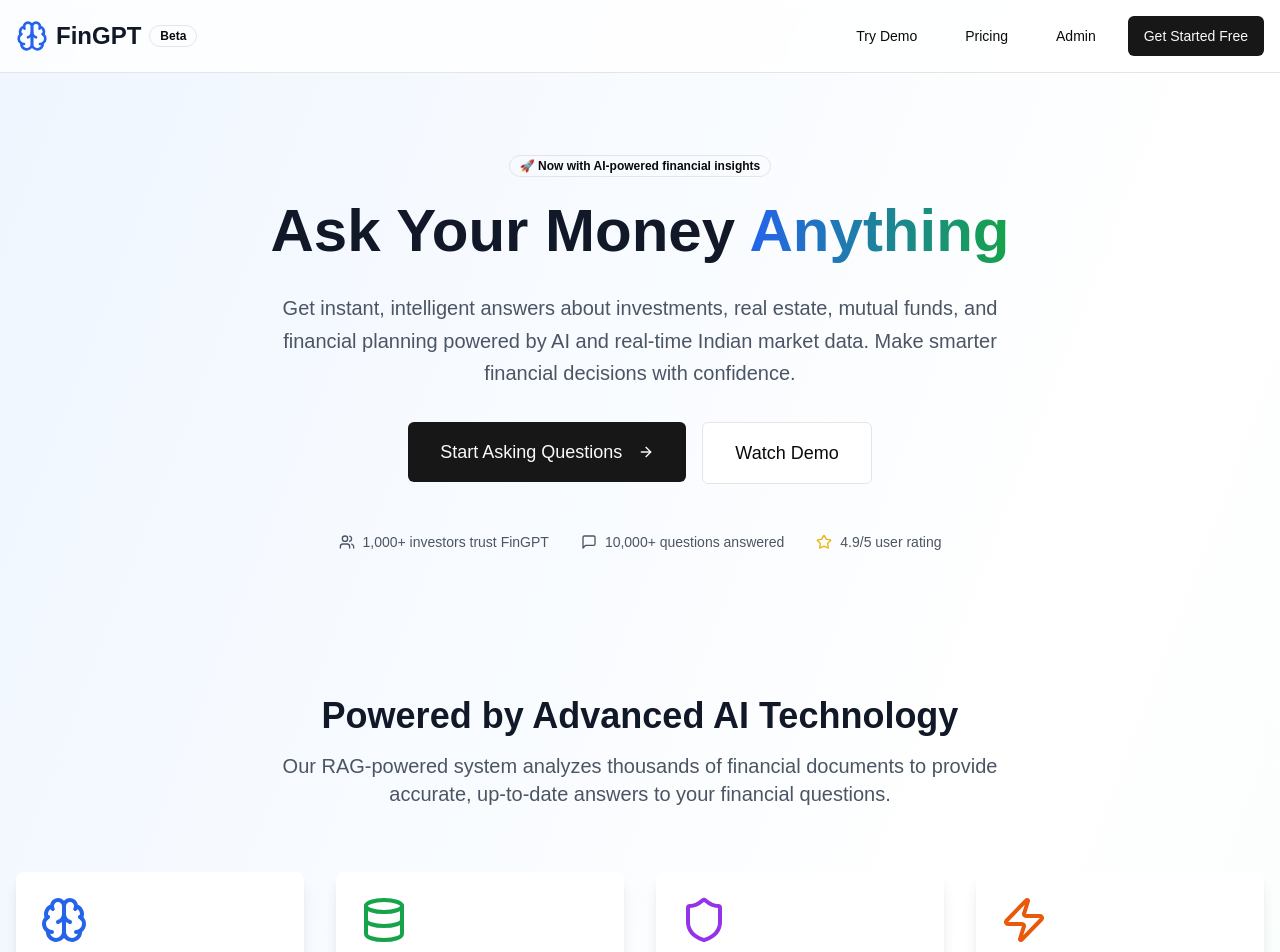
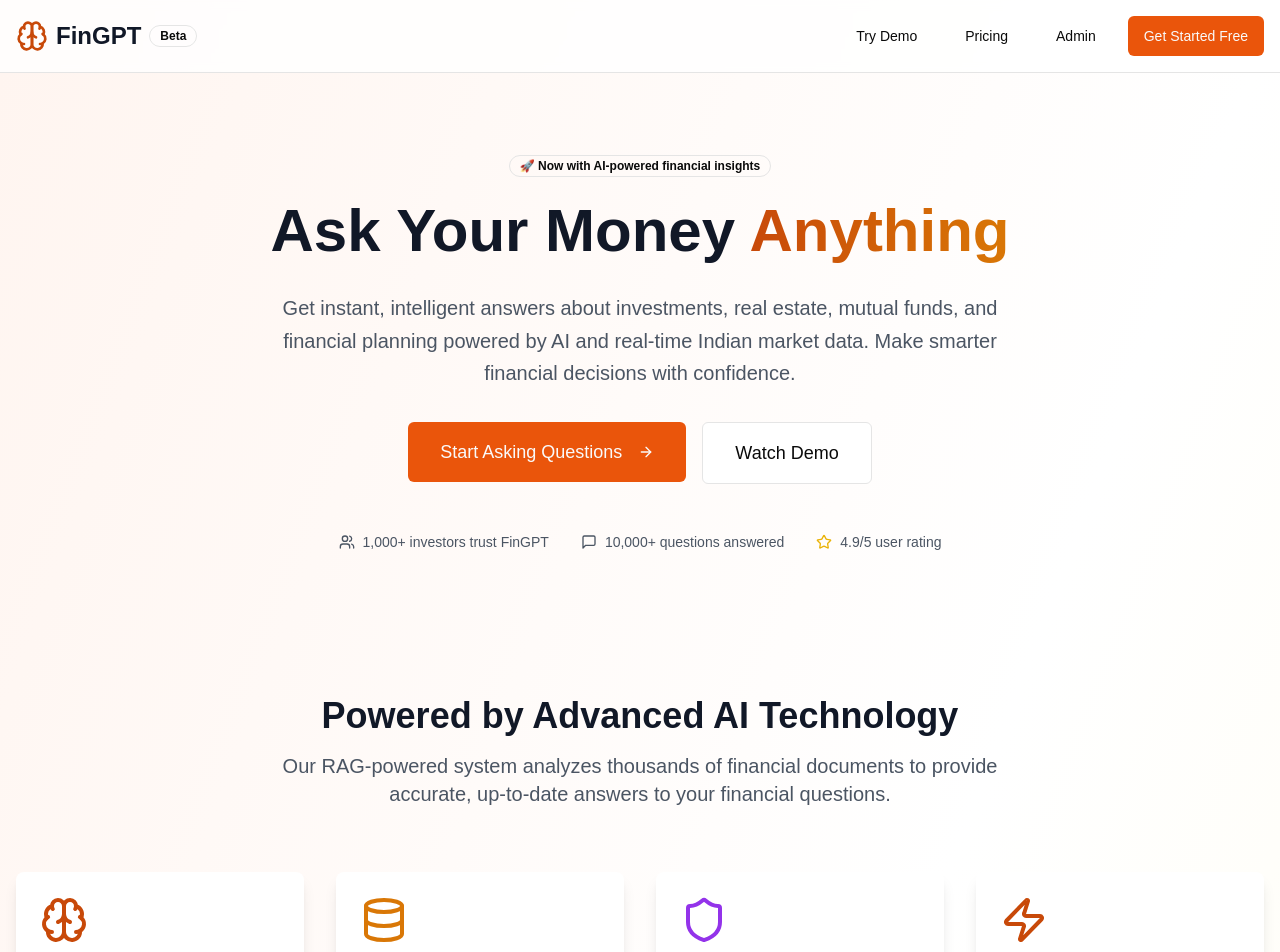
Before and after one commit to prasadi24/v0-ask-your-money-anything, a Next.js app: page / in a window 1280 px wide. Shown: the top 952 px of the page. Built offline with nearby package versions, Linux system fonts and the light colour scheme; no server answers.

Commit message:
refactor: update color scheme to neutral and professional tones
Change landing page and overall color scheme to avoid political connotations

Co-authored-by: null <175280824+prasadi24@users.noreply.github.com>

```diff
--- a/app/ask/page.tsx
+++ b/app/ask/page.tsx
@@ -113,7 +113,7 @@ export default function AskPage() {
       <header className="border-b bg-white">
         <div className="container mx-auto px-4 py-4 flex items-center justify-between">
           <Link href="/" className="flex items-center space-x-2">
-            <Brain className="h-8 w-8 text-blue-600" />
+            <Brain className="h-8 w-8 text-orange-600" />
             <h1 className="text-2xl font-bold text-gray-900">FinGPT</h1>
           </Link>
           <nav className="flex items-center space-x-4">
@@ -137,7 +137,7 @@ export default function AskPage() {
                 {sampleQuestions.map((category, index) => (
                   <div key={index}>
                     <div className="flex items-center space-x-2 mb-2">
-                      <category.icon className="h-4 w-4 text-blue-600" />
+                      <category.icon className="h-4 w-4 text-orange-600" />
                       <h3 className="font-medium text-sm">{category.category}</h3>
                     </div>
                     <div className="space-y-1">
@@ -145,7 +145,7 @@ export default function AskPage() {
                         <button
                           key={qIndex}
                           onClick={() => handleSampleQuestion(question)}
-                          className="text-left text-xs text-gray-600 hover:text-blue-600 block w-full p-2 rounded hover:bg-blue-50 transition-colors"
+                          className="text-left text-xs text-gray-600 hover:text-orange-600 block w-full p-2 rounded hover:bg-orange-50 transition-colors"
                         >
                           {question}
                         </button>
@@ -162,7 +162,7 @@ export default function AskPage() {
             <Card className="h-[600px] flex flex-col">
               <CardHeader>
                 <CardTitle className="flex items-center space-x-2">
-                  <Brain className="h-5 w-5 text-blue-600" />
+                  <Brain className="h-5 w-5 text-orange-600" />
                   <span>Ask Your Financial Questions</span>
                 </CardTitle>
               </CardHeader>
@@ -198,7 +198,7 @@ export default function AskPage() {
                             </Avatar>
                             <div
                               className={`rounded-lg p-4 ${
-                                message.role === "user" ? "bg-blue-600 text-white" : "bg-gray-100 text-gray-900"
+                                message.role === "user" ? "bg-orange-600 text-white" : "bg-gray-100 text-gray-900"
                               }`}
                             >
                               <p className="whitespace-pre-wrap">{message.content}</p>
--- a/app/globals.css
+++ b/app/globals.css
@@ -20,7 +20,7 @@ body {
     --card-foreground: 0 0% 3.9%;
     --popover: 0 0% 100%;
     --popover-foreground: 0 0% 3.9%;
-    --primary: 0 0% 9%;
+    --primary: 20 91% 48%;
     --primary-foreground: 0 0% 98%;
     --secondary: 0 0% 96.1%;
     --secondary-foreground: 0 0% 9%;
@@ -33,8 +33,8 @@ body {
     --border: 0 0% 89.8%;
     --input: 0 0% 89.8%;
     --ring: 0 0% 3.9%;
-    --chart-1: 12 76% 61%;
-    --chart-2: 173 58% 39%;
+    --chart-1: 20 91% 48%;
+    --chart-2: 45 93% 47%;
     --chart-3: 197 37% 24%;
     --chart-4: 43 74% 66%;
     --chart-5: 27 87% 67%;
@@ -47,6 +47,9 @@ body {
     --sidebar-accent-foreground: 240 5.9% 10%;
     --sidebar-border: 220 13% 91%;
     --sidebar-ring: 217.2 91.2% 59.8%;
+    --brand-orange: 20 91% 48%;
+    --brand-amber: 45 93% 47%;
+    --brand-gold: 48 96% 53%;
   }
   .dark {
     --background: 0 0% 3.9%;
--- a/app/page.tsx
+++ b/app/page.tsx
@@ -18,12 +18,12 @@ import Link from "next/link"
 
 export default function HomePage() {
   return (
-    <div className="min-h-screen bg-gradient-to-br from-blue-50 via-white to-green-50">
+    <div className="min-h-screen bg-gradient-to-br from-orange-50 via-white to-amber-50">
       {/* Header */}
       <header className="border-b bg-white/80 backdrop-blur-sm sticky top-0 z-50">
         <div className="container mx-auto px-4 py-4 flex items-center justify-between">
           <div className="flex items-center space-x-2">
-            <Brain className="h-8 w-8 text-blue-600" />
+            <Brain className="h-8 w-8 text-orange-600" />
             <h1 className="text-2xl font-bold text-gray-900">FinGPT</h1>
             <Badge variant="outline" className="ml-2">
               Beta
@@ -53,7 +53,9 @@ export default function HomePage() {
 
           <h1 className="text-6xl font-bold text-gray-900 mb-6 leading-tight">
             Ask Your Money{" "}
-            <span className="text-transparent bg-clip-text bg-gradient-to-r from-blue-600 to-green-600">Anything</span>
+            <span className="text-transparent bg-clip-text bg-gradient-to-r from-orange-600 to-amber-600">
+              Anything
+            </span>
           </h1>
 
           <p className="text-xl text-gray-600 mb-8 max-w-3xl mx-auto leading-relaxed">
@@ -104,7 +106,7 @@ export default function HomePage() {
         <div className="grid md:grid-cols-2 lg:grid-cols-4 gap-8">
           <Card className="border-0 shadow-lg hover:shadow-xl transition-shadow">
             <CardHeader>
-              <Brain className="h-12 w-12 text-blue-600 mb-4" />
+              <Brain className="h-12 w-12 text-orange-600 mb-4" />
               <CardTitle className="text-xl">AI-Powered Analysis</CardTitle>
             </CardHeader>
             <CardContent>
@@ -117,7 +119,7 @@ export default function HomePage() {
 
           <Card className="border-0 shadow-lg hover:shadow-xl transition-shadow">
             <CardHeader>
-              <Database className="h-12 w-12 text-green-600 mb-4" />
+              <Database className="h-12 w-12 text-amber-600 mb-4" />
               <CardTitle className="text-xl">Real-Time Data</CardTitle>
             </CardHeader>
             <CardContent>
@@ -267,7 +269,7 @@ export default function HomePage() {
             ].map((question, index) => (
               <Card
                 key={index}
-                className="hover:shadow-lg transition-shadow cursor-pointer border-l-4 border-l-blue-600"
+                className="hover:shadow-lg transition-shadow cursor-pointer border-l-4 border-l-orange-600"
               >
                 <CardContent className="p-6">
                   <p className="text-gray-700 font-medium">"{question}"</p>
@@ -288,7 +290,7 @@ export default function HomePage() {
       </section>
 
       {/* CTA Section */}
-      <section className="bg-gradient-to-r from-blue-600 to-green-600 py-20">
+      <section className="bg-gradient-to-r from-orange-600 to-amber-600 py-20">
         <div className="container mx-auto px-4 text-center">
           <div className="max-w-3xl mx-auto">
             <h2 className="text-4xl font-bold text-white mb-6">Ready to Make Smarter Financial Decisions?</h2>
@@ -306,7 +308,7 @@ export default function HomePage() {
               <Button
                 size="lg"
                 variant="outline"
-                className="text-lg px-8 py-4 h-auto border-white text-white hover:bg-white hover:text-blue-600"
+                className="text-lg px-8 py-4 h-auto border-white text-white hover:bg-white hover:text-orange-600"
               >
                 Schedule Demo
               </Button>
--- a/tailwind.config.ts
+++ b/tailwind.config.ts
@@ -1,4 +1,4 @@
-import type { Config } from "tailwindcss";
+import type { Config } from "tailwindcss"
 
 const config: Config = {
   darkMode: ["class"],
@@ -6,91 +6,108 @@ const config: Config = {
     "./pages/**/*.{js,ts,jsx,tsx,mdx}",
     "./components/**/*.{js,ts,jsx,tsx,mdx}",
     "./app/**/*.{js,ts,jsx,tsx,mdx}",
-    "*.{js,ts,jsx,tsx,mdx}"
+    "*.{js,ts,jsx,tsx,mdx}",
   ],
   theme: {
     extend: {
       colors: {
-  			background: 'hsl(var(--background))',
-  			foreground: 'hsl(var(--foreground))',
+        background: "hsl(var(--background))",
+        foreground: "hsl(var(--foreground))",
         card: {
-  				DEFAULT: 'hsl(var(--card))',
-  				foreground: 'hsl(var(--card-foreground))'
+          DEFAULT: "hsl(var(--card))",
+          foreground: "hsl(var(--card-foreground))",
         },
         popover: {
-  				DEFAULT: 'hsl(var(--popover))',
-  				foreground: 'hsl(var(--popover-foreground))'
+          DEFAULT: "hsl(var(--popover))",
+          foreground: "hsl(var(--popover-foreground))",
         },
         primary: {
-  				DEFAULT: 'hsl(var(--primary))',
-  				foreground: 'hsl(var(--primary-foreground))'
+          DEFAULT: "hsl(var(--primary))",
+          foreground: "hsl(var(--primary-foreground))",
         },
         secondary: {
-  				DEFAULT: 'hsl(var(--secondary))',
-  				foreground: 'hsl(var(--secondary-foreground))'
+          DEFAULT: "hsl(var(--secondary))",
+          foreground: "hsl(var(--secondary-foreground))",
         },
         muted: {
-  				DEFAULT: 'hsl(var(--muted))',
-  				foreground: 'hsl(var(--muted-foreground))'
+          DEFAULT: "hsl(var(--muted))",
+          foreground: "hsl(var(--muted-foreground))",
         },
         accent: {
-  				DEFAULT: 'hsl(var(--accent))',
-  				foreground: 'hsl(var(--accent-foreground))'
+          DEFAULT: "hsl(var(--accent))",
+          foreground: "hsl(var(--accent-foreground))",
         },
         destructive: {
-  				DEFAULT: 'hsl(var(--destructive))',
-  				foreground: 'hsl(var(--destructive-foreground))'
+          DEFAULT: "hsl(var(--destructive))",
+          foreground: "hsl(var(--destructive-foreground))",
         },
-  			border: 'hsl(var(--border))',
-  			input: 'hsl(var(--input))',
-  			ring: 'hsl(var(--ring))',
+        border: "hsl(var(--border))",
+        input: "hsl(var(--input))",
+        ring: "hsl(var(--ring))",
         chart: {
-  				'1': 'hsl(var(--chart-1))',
-  				'2': 'hsl(var(--chart-2))',
-  				'3': 'hsl(var(--chart-3))',
-  				'4': 'hsl(var(--chart-4))',
-  				'5': 'hsl(var(--chart-5))'
+          "1": "hsl(var(--chart-1))",
+          "2": "hsl(var(--chart-2))",
+          "3": "hsl(var(--chart-3))",
+          "4": "hsl(var(--chart-4))",
+          "5": "hsl(var(--chart-5))",
         },
         sidebar: {
-  				DEFAULT: 'hsl(var(--sidebar-background))',
-  				foreground: 'hsl(var(--sidebar-foreground))',
-  				primary: 'hsl(var(--sidebar-primary))',
-  				'primary-foreground': 'hsl(var(--sidebar-primary-foreground))',
-  				accent: 'hsl(var(--sidebar-accent))',
-  				'accent-foreground': 'hsl(var(--sidebar-accent-foreground))',
-  				border: 'hsl(var(--sidebar-border))',
-  				ring: 'hsl(var(--sidebar-ring))'
-  			}
+          DEFAULT: "hsl(var(--sidebar-background))",
+          foreground: "hsl(var(--sidebar-foreground))",
+          primary: "hsl(var(--sidebar-primary))",
+          "primary-foreground": "hsl(var(--sidebar-primary-foreground))",
+          accent: "hsl(var(--sidebar-accent))",
+          "accent-foreground": "hsl(var(--sidebar-accent-foreground))",
+          border: "hsl(var(--sidebar-border))",
+          ring: "hsl(var(--sidebar-ring))",
+        },
+        brand: {
+          orange: "hsl(20, 91%, 48%)",
+          amber: "hsl(45, 93%, 47%)",
+          gold: "hsl(48, 96%, 53%)",
+        },
+        orange: {
+          50: "hsl(20, 100%, 97%)",
+          100: "hsl(20, 100%, 94%)",
+          200: "hsl(20, 100%, 87%)",
+          300: "hsl(20, 100%, 78%)",
+          400: "hsl(20, 100%, 67%)",
+          500: "hsl(20, 91%, 48%)",
+          600: "hsl(20, 91%, 41%)",
+          700: "hsl(20, 91%, 34%)",
+          800: "hsl(20, 91%, 27%)",
+          900: "hsl(20, 91%, 20%)",
+        },
       },
       borderRadius: {
-  			lg: 'var(--radius)',
-  			md: 'calc(var(--radius) - 2px)',
-  			sm: 'calc(var(--radius) - 4px)'
+        lg: "var(--radius)",
+        md: "calc(var(--radius) - 2px)",
+        sm: "calc(var(--radius) - 4px)",
       },
       keyframes: {
-  			'accordion-down': {
+        "accordion-down": {
           from: {
-  					height: '0'
+            height: "0",
           },
           to: {
-  					height: 'var(--radix-accordion-content-height)'
-  				}
+            height: "var(--radix-accordion-content-height)",
           },
-  			'accordion-up': {
+        },
+        "accordion-up": {
           from: {
-  					height: 'var(--radix-accordion-content-height)'
+            height: "var(--radix-accordion-content-height)",
           },
           to: {
-  					height: '0'
-  				}
-  			}
+            height: "0",
+          },
+        },
       },
       animation: {
-  			'accordion-down': 'accordion-down 0.2s ease-out',
-  			'accordion-up': 'accordion-up 0.2s ease-out'
-  		}
-  	}
+        "accordion-down": "accordion-down 0.2s ease-out",
+        "accordion-up": "accordion-up 0.2s ease-out",
+      },
+    },
   },
   plugins: [require("tailwindcss-animate")],
-};
-export default config;
+}
+export default config
```
Also changed, not shown: components/auth/auth-modal.tsx (+16 -8 lines). Lines whose indentation alone changed are shown as unchanged.
